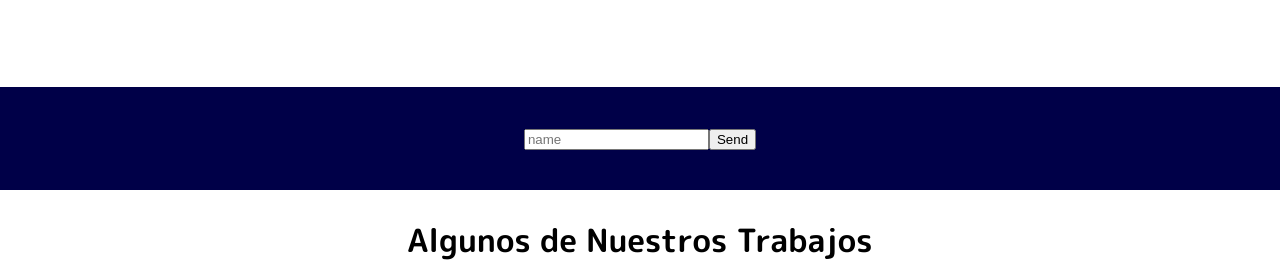
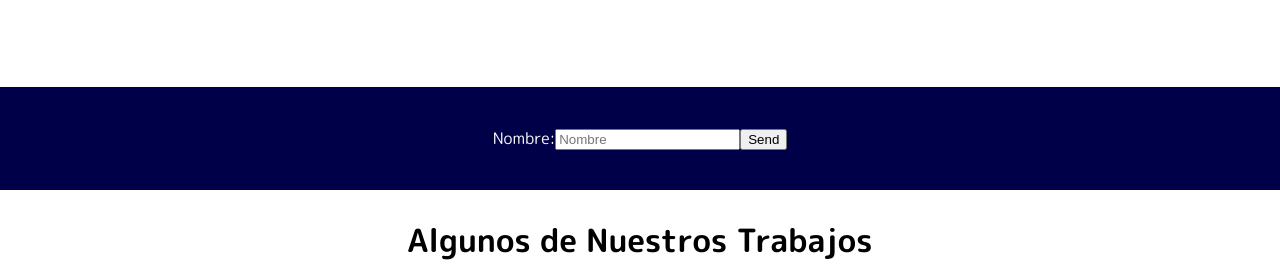
Before and after one commit to lerak/nextdigital, a Gatsby site: page / in a window 1280 px wide. Shown: the part 2960-3228 px from the top of the page. Built offline with nearby package versions, Linux system fonts and the light colour scheme; Gatsby itself is replaced by a stand-in of ours.

Commit message:
netlify form

```diff
--- a/src/components/Contact.js
+++ b/src/components/Contact.js
@@ -16,7 +16,9 @@ function Contact() {
           data-netlify="true"
 
         >
-          <input type="text" name="name" placeholder="name"/>
+          <input type="hidden" name="contact-form" />
+          <label htmlFor="name">Nombre:</label>
+          <input type="text" name="name" placeholder="Nombre"/>
           <button>Send</button>
         </form>
         </div>
```
